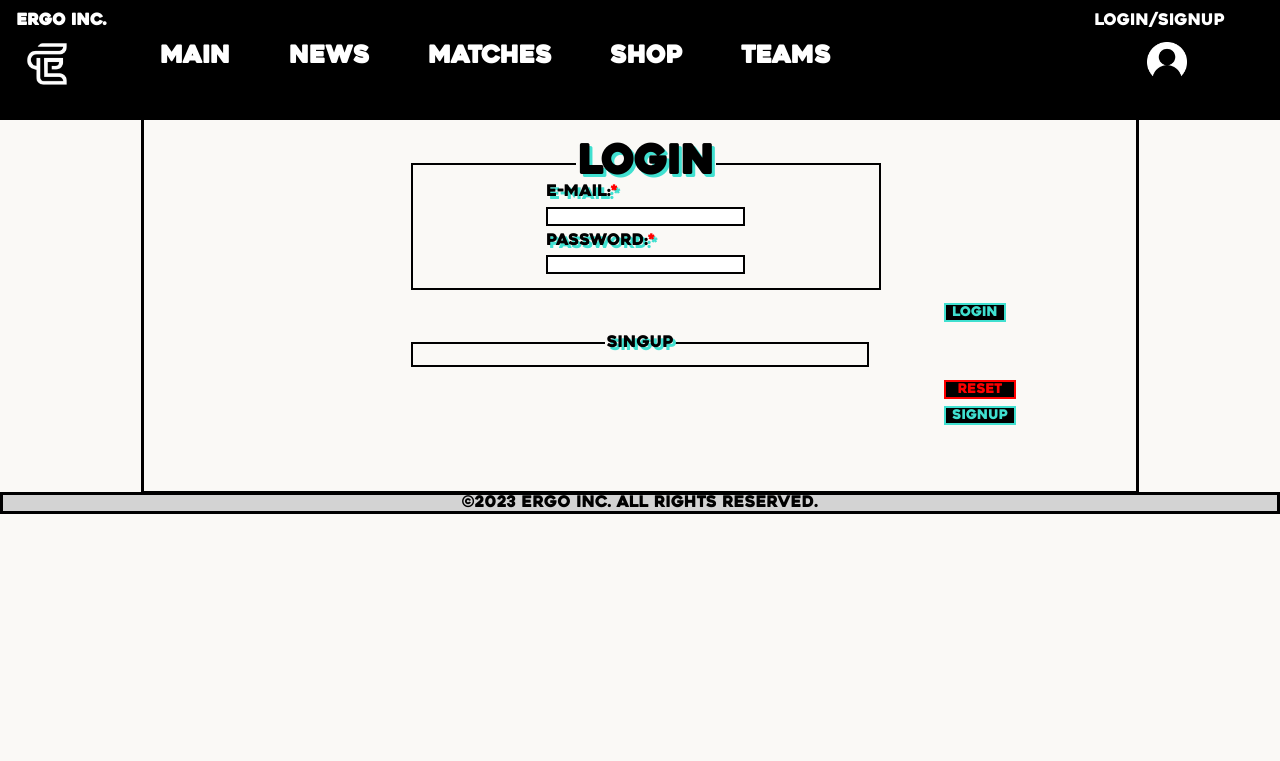
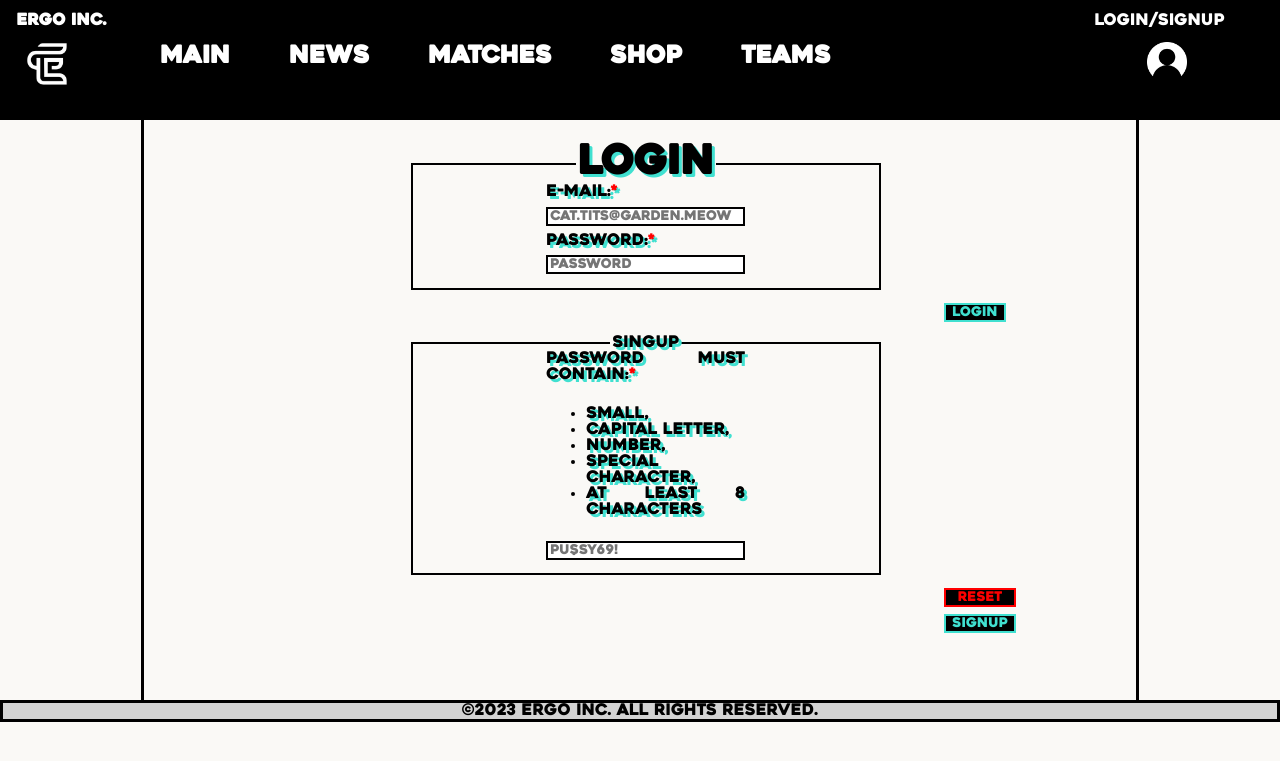
Before and after one commit to Med-i23/webterv_beadando, a PHP site: page /loginregister.html in a window 1280 px wide; the page is wider, and only the part inside the window is pictured. Shown: the top 761 px of that part. Run offline with PHP 8.4, Linux system fonts and the light colour scheme.

Commit message:
headers commint suicide

```diff
--- a/loginregister.html
+++ b/loginregister.html
@@ -1,5 +1,5 @@
 <!DOCTYPE html>
-<html lang="hu">
+<html lang="en">
 <head>
     <meta charset="UTF-8">
     <meta http-equiv="X-UA-Compatible" content="IE=edge">
@@ -32,10 +32,9 @@
             <fieldset>
                 <legend><strong>Login</strong></legend>
                 <label for="e-mail" class="required-label">E-mail:</label>
-                <input type="email" name="e-mail" id="e-mail" required>
-                <label for="password" class="required-label">Password:</label>
-                <input type="text" name="password" id="password" required>
-
+                <input type="email" name="e-mail" id="e-mail" placeholder="cat.tits@garden.meow" maxlength="40" required>
+                <label for="login-password" class="required-label">Password:</label>
+                <input type="password" name="login-password" id="login-password" placeholder="password" minlength="8" maxlength="20" autocomplete="on" required>
             </fieldset>
             <div class="buttons">
                 <input type="submit" value="Login">
@@ -44,6 +43,16 @@
         <form>
             <fieldset>
                 <legend>SingUp</legend>
+                <label for="sign-up-password" class="required-label">Password must contain:</label>
+                <ul>
+                    <li>small,</li>
+                    <li>capital letter,</li>
+                    <li>number,</li>
+                    <li>special character,</li>
+                    <li>at least 8 characters</li>
+                </ul>
+
+                <input type="password" name="sign-up-password" id="sign-up-password" placeholder="Pu$sy69!" minlength="8" maxlength="20" autocomplete="on" pattern="(?=.*\d)(?=.*[a-z])(?=.*[A-Z])(?=.*?[0-9])(?=.*?[!@#$%^&*+`~'=?\|\]\[\(\)\-<>]).{8,}" required>
 
 
 
--- a/style.css
+++ b/style.css
@@ -217,6 +217,7 @@ fieldset{
 
 input{
     border: 2pt solid ;
+    language: en;
 }
 legend{
     text-align: center;
```
